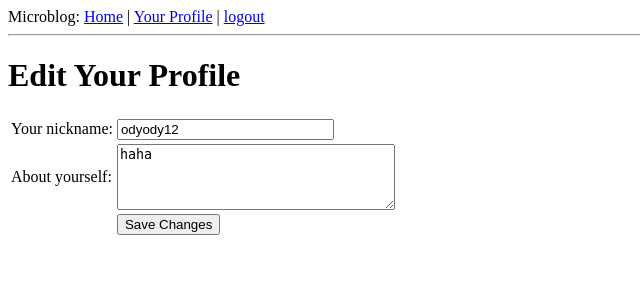
After one commit to doyeonOh/flask_tutorial, a Flask app: page /edit in a window 1280 px wide. The commit adds this page. Shown: the top 300 px of the page, without its empty margins (0-640 px from the left). Run offline with Flask 2, Linux system fonts and the light colour scheme; a user stored in the database is signed in; data comes from the database, SQL or seed files in the repository; both versions use the stored data as it was after the commit.

Commit message:
part6. Profile page and avatars

```diff
--- a/app/forms.py
+++ b/app/forms.py
@@ -1,7 +1,11 @@
 from flask.ext.wtf import Form
-from wtforms import StringField, BooleanField
-from wtforms.validators import DataRequired
+from wtforms import StringField, BooleanField, TextAreaField, TextField
+from wtforms.validators import DataRequired, Length
 
 class LoginForm(Form):
     openid = StringField('openid', validators=[DataRequired()])
     remember_me = BooleanField('remember_me', default=False)
+
+class EditForm(Form):
+    nickname = TextField('nickname', validators=[DataRequired()])
+    about_me = TextAreaField('about_me', validators=[Length(min=0, max=140)])
--- a/app/models.py
+++ b/app/models.py
@@ -1,10 +1,13 @@
 from app import db
+from hashlib import md5
 
 class User(db.Model):
     id = db.Column(db.Integer, primary_key=True)
     nickname = db.Column(db.String(64), index=True, unique=True)
     email = db.Column(db.String(120), index=True, unique=True)
     posts = db.relationship('Post', backref='author', lazy='dynamic')
+    about_me = db.Column(db.String(140))
+    last_seen = db.Column(db.DateTime)
 
     def is_authenticated(self):
         return True
@@ -21,6 +24,9 @@ class User(db.Model):
         except NameError:
             return str(self.id) #python 3
 
+    def avatar(self, size):
+        return "http://www.gravatar.com/avatar/%s?dmm&s?d=mm&s=%d" % (md5(self.email.encode('utf-8')).hexdigest(), size)
+
     def __repr__(self):
         return '<User %r' % (self.nickname)
 
--- a/app/templates/base.html
+++ b/app/templates/base.html
@@ -10,6 +10,7 @@
 		<div>Microblog:
             <a href="{{ url_for('index') }}">Home</a>
             {% if g.user.is_authenticated() %}
+            | <a href="{{ url_for('user', nickname=g.user.nickname) }}">Your Profile</a>
             | <a href="{{ url_for('logout') }}">logout</a>
             {% endif %}
         </div>
--- /dev/null
+++ b/app/templates/edit.html
@@ -0,0 +1,23 @@
+<!-- extend base layout -->
+{% extends 'base.html' %}
+
+{% block content %}
+    <h1>Edit Your Profile</h1>
+    <form action="" method="post" name="edit">
+        {{ form.hidden_tag() }}
+        <table>
+            <tr>
+                <td>Your nickname:</td>
+                <td>{{ form.nickname(size=24) }}</td>
+            </tr>
+            <tr>
+                <td>About yourself:</td>
+                <td>{{ form.about_me(cols=32, rows=4) }}</td>
+            </tr>
+            <tr>
+                <td></td>
+                <td><input type="submit" value="Save Changes" ></td>
+            </tr>
+        </table>
+    </form>
+{% endblock %}
--- /dev/null
+++ b/app/templates/post.html
@@ -0,0 +1,6 @@
+<table>
+    <tr valign="top">
+        <td><img src="{{ post.author.avatar(50) }}"</td>
+        <td><i>{{ post.author.nickname }} says:</i>{{ post.body }}</td>
+    </tr>
+</table>
--- a/app/views.py
+++ b/app/views.py
@@ -1,8 +1,9 @@
 from flask import render_template, flash, redirect, session, url_for, request, g
 from flask.ext.login import login_user, logout_user, current_user, login_required
 from app import app, db, lm, oid
-from forms import LoginForm
+from forms import LoginForm, EditForm
 from models import User #, ROLE_USER, ROLE_ADMIN
+from datetime import datetime
 
 @app.route('/')
 @app.route('/index')
@@ -64,3 +65,42 @@ def after_login(resp):
 @app.before_request
 def before_request():
     g.user = current_user
+
+
+
+@app.route('/user/<nickname>')
+@login_required
+def user(nickname):
+    user = User.query.filter_by(nickname=nickname).first()
+    if user == None:
+        flash('User %s not found' % nickname)
+        return redirect(url_for('index'))
+    posts = [
+        {'author': user, 'body': 'Test post #1'},
+        {'author': user, 'body': 'Test post #2'}
+    ]
+    return render_template('user.html', user=user, posts=posts)
+
+@app.before_request
+def before_request():
+    g.user = current_user
+    if g.user.is_authenticated():
+        g.user.last_seen = datetime.utcnow()
+        db.session.add(g.user)
+        db.session.commit()
+
+@app.route('/edit', methods=['GET', 'POST'])
+@login_required
+def edit():
+    form = EditForm()
+    if form.validate_on_submit():
+        g.user.nickname = form.nickname.data
+        g.user.about_me = form.about_me.data
+        db.session.add(g.user)
+        db.session.commit()
+        flash('Your changes have been saved.')
+        return redirect(url_for('edit'))
+    else:
+        form.nickname.data = g.user.nickname
+        form.about_me.data = g.user.about_me
+    return render_template('edit.html', form=form)
```
Also changed, not shown: app/templates/user.html (added, +27 -0 lines), db_repository2/versions/003_migration.py (added, +31 -0 lines), app.db (added), app2.db.
